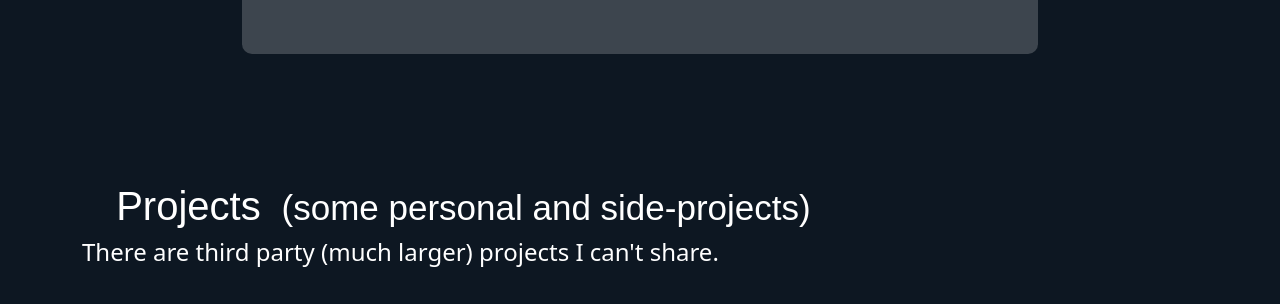
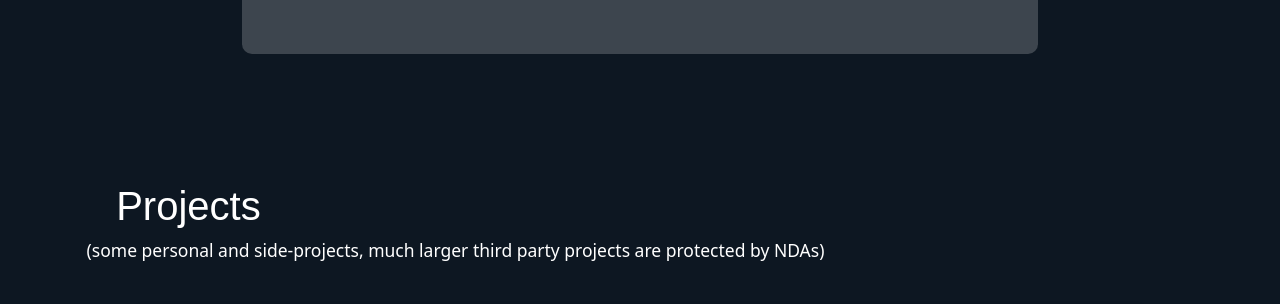
Before and after one commit to teocorona/portfolio, a React (Vite) app: page / in a window 1280 px wide. Shown: the part 1480-1784 px from the top of the page. Built offline with nearby package versions, Linux system fonts and the light colour scheme; grey boxes are pictures that could not be loaded; a web font is replaced by a local one.

Commit message:
update subtitle

```diff
--- a/src/components/Projects.jsx
+++ b/src/components/Projects.jsx
@@ -104,8 +104,8 @@
   ]
   return (
     <div className="row mb-5">
-      <h2 className="subtitle">Projects <small> &nbsp;(some personal and side-projects)</small></h2>
-      <h4>There are third party (much larger) projects I can't share.</h4>
+      <h2 className="subtitle">Projects </h2>
+      <h5><small> &nbsp;(some personal and side-projects, much larger third party projects are protected by NDAs)</small></h5>
       {
         projects.map((p, i) => (
           <Project
```
Also changed, not shown: 3 other files (tests, documents, lock files or other folders).
